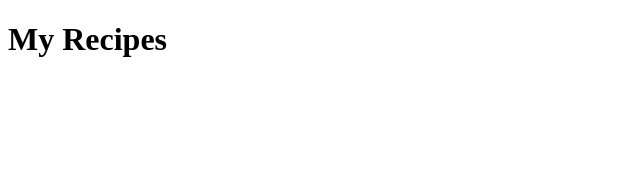
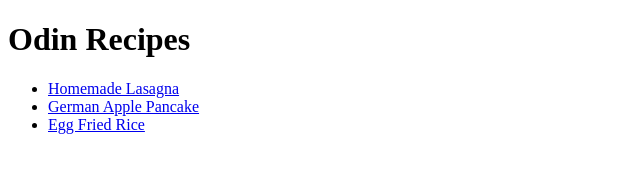
Before and after one commit to cc-greatman/odin-recipes, a plain HTML site: page index.html in a window 1280 px wide. Shown: the whole page, without its empty margins (0-640 px from the left). Drawn offline with Linux system fonts and the light colour scheme.

Commit message:
Created 1st Website using thier educational materials

```diff
--- a/index.html
+++ b/index.html
@@ -3,9 +3,14 @@
 <head>
   <meta charset="UTF-8">
   <meta name="viewport" content="width=device-width, initial-scale=1.0">
-  <title>Document</title>
+  <title>Odin Recipes</title>
 </head>
 <body>
-  <h1>My Recipes</h1>
+  <h1>Odin Recipes</h1>
+  <ul>
+    <li><a href="recipes/lasagna.html">Homemade Lasagna</a></li>
+    <li><a href="recipes/pancake.html">German Apple Pancake</a></li>
+    <li><a href="recipes/egg-fried-rice.html">Egg Fried Rice</a></li>
+  </ul>
 </body>
 </html>
```
